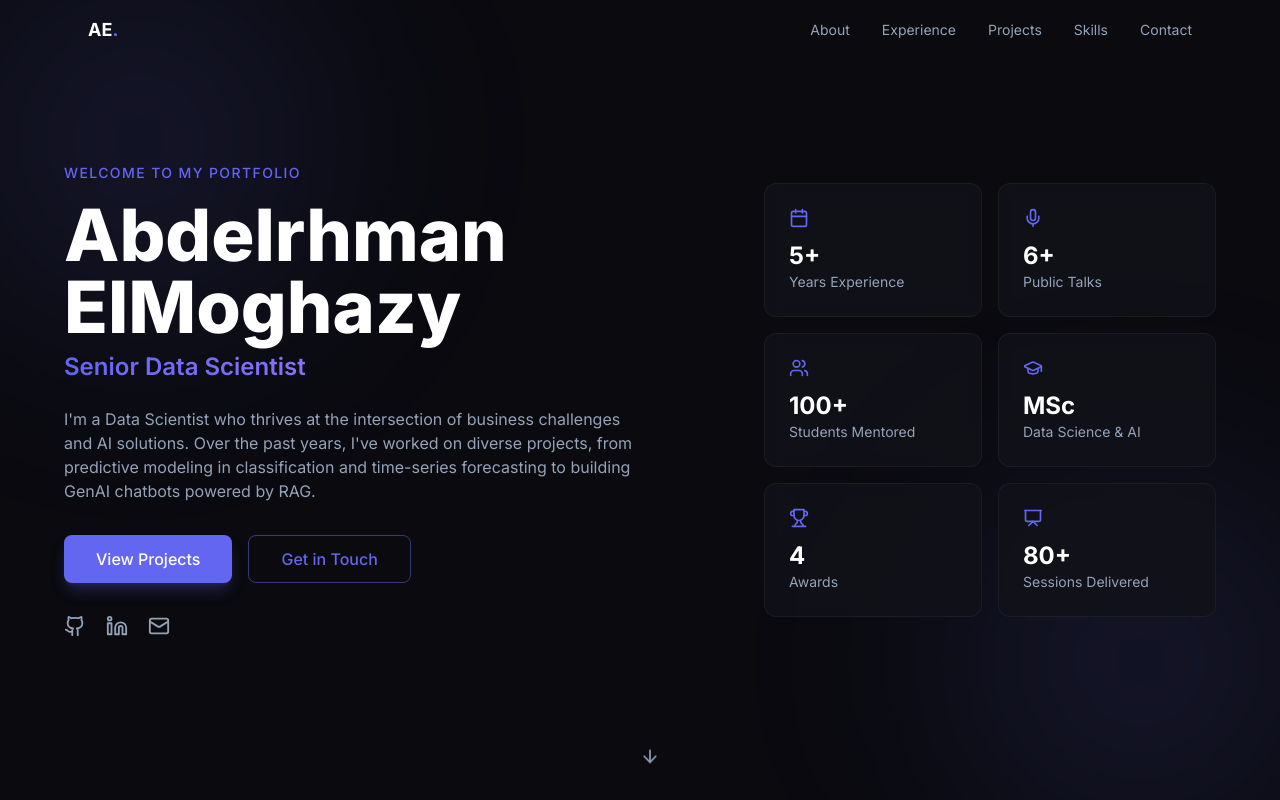
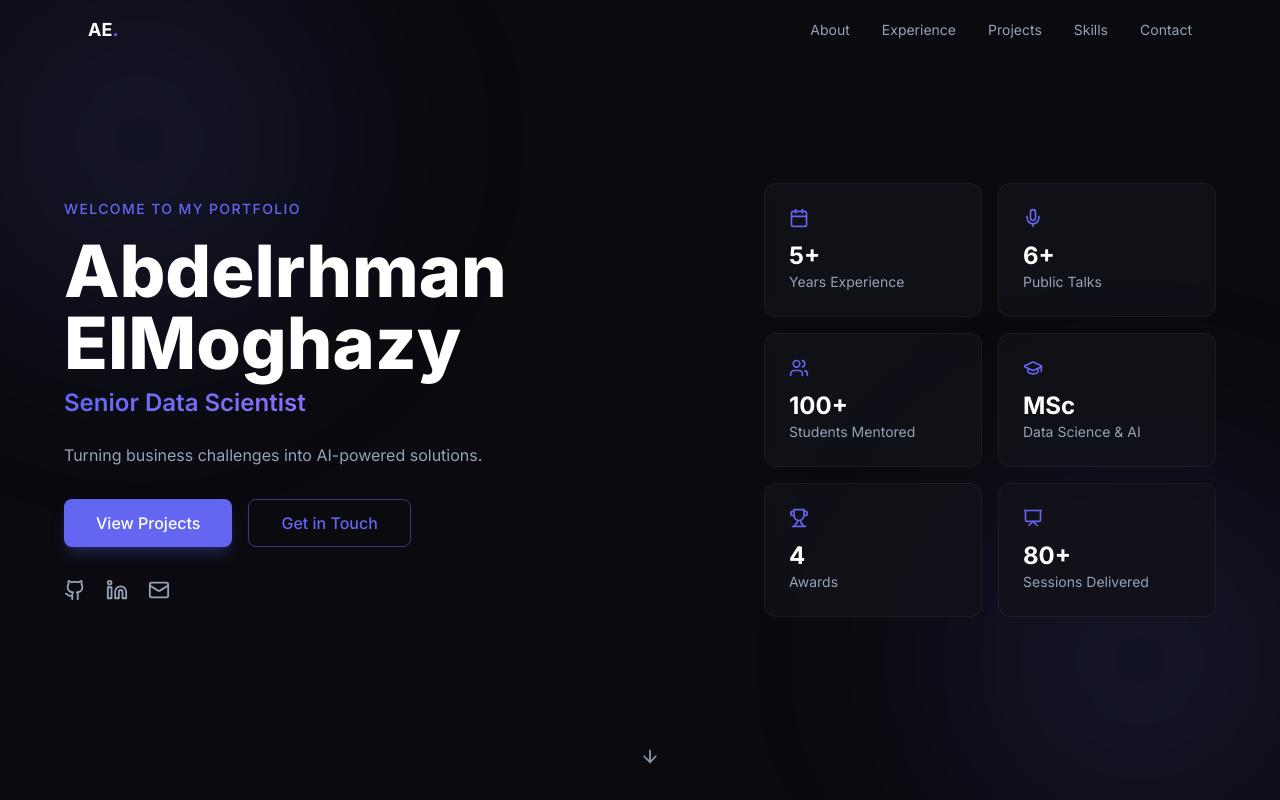
Before and after one commit to El-Moghazy2/portfolio, a React (Vite) app: page / in a window 1280 px wide. Shown: the top 800 px of the page. Built offline with nearby package versions, Linux system fonts and the light colour scheme; the HTML template or start-up script is replaced by a standard one.

Commit message:
Deduplicate profile text: use tagline in Hero, keep full summary in About

```diff
--- a/src/components/sections/Hero.tsx
+++ b/src/components/sections/Hero.tsx
@@ -30,7 +30,7 @@ export function Hero() {
           <p className="mb-6 bg-gradient-to-r from-accent to-purple-400 bg-clip-text text-xl font-semibold text-transparent sm:text-2xl">
             {profile.title}
           </p>
-          <p className="mx-auto mb-8 max-w-xl text-muted lg:mx-0">{profile.summary}</p>
+          <p className="mx-auto mb-8 max-w-xl text-muted lg:mx-0">{profile.tagline}</p>
 
           <div className="mb-8 flex flex-wrap items-center justify-center gap-4 lg:justify-start">
             <Button asChild size="lg">
--- a/src/data/profile.ts
+++ b/src/data/profile.ts
@@ -1,6 +1,7 @@
 export const profile = {
   name: "Abdelrhman ElMoghazy",
   title: "Senior Data Scientist",
+  tagline: "Turning business challenges into AI-powered solutions.",
   summary:
     "I'm a Data Scientist who thrives at the intersection of business challenges and AI solutions. Over the past years, I've worked on diverse projects, from predictive modeling in classification and time-series forecasting to building GenAI chatbots powered by RAG.",
   email: "abdelrhman.elmoghazy@gmail.com",
```
